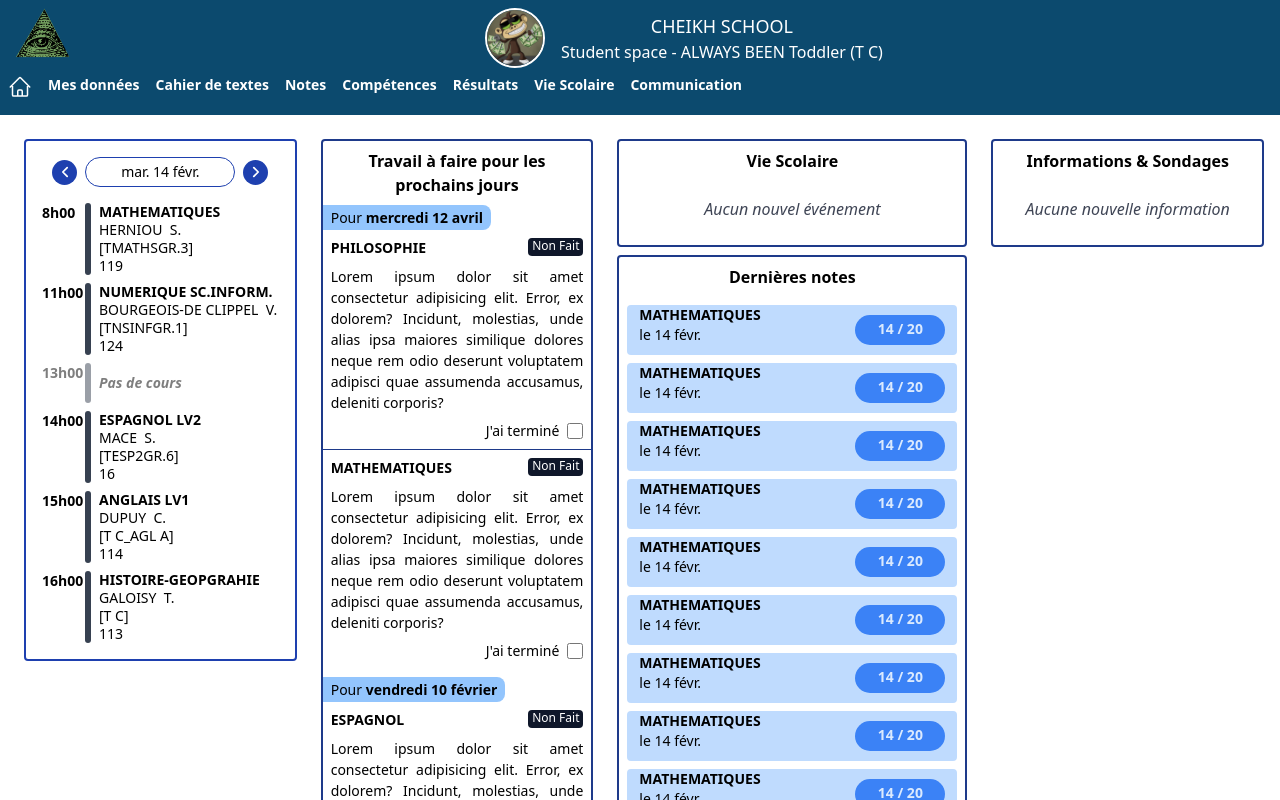
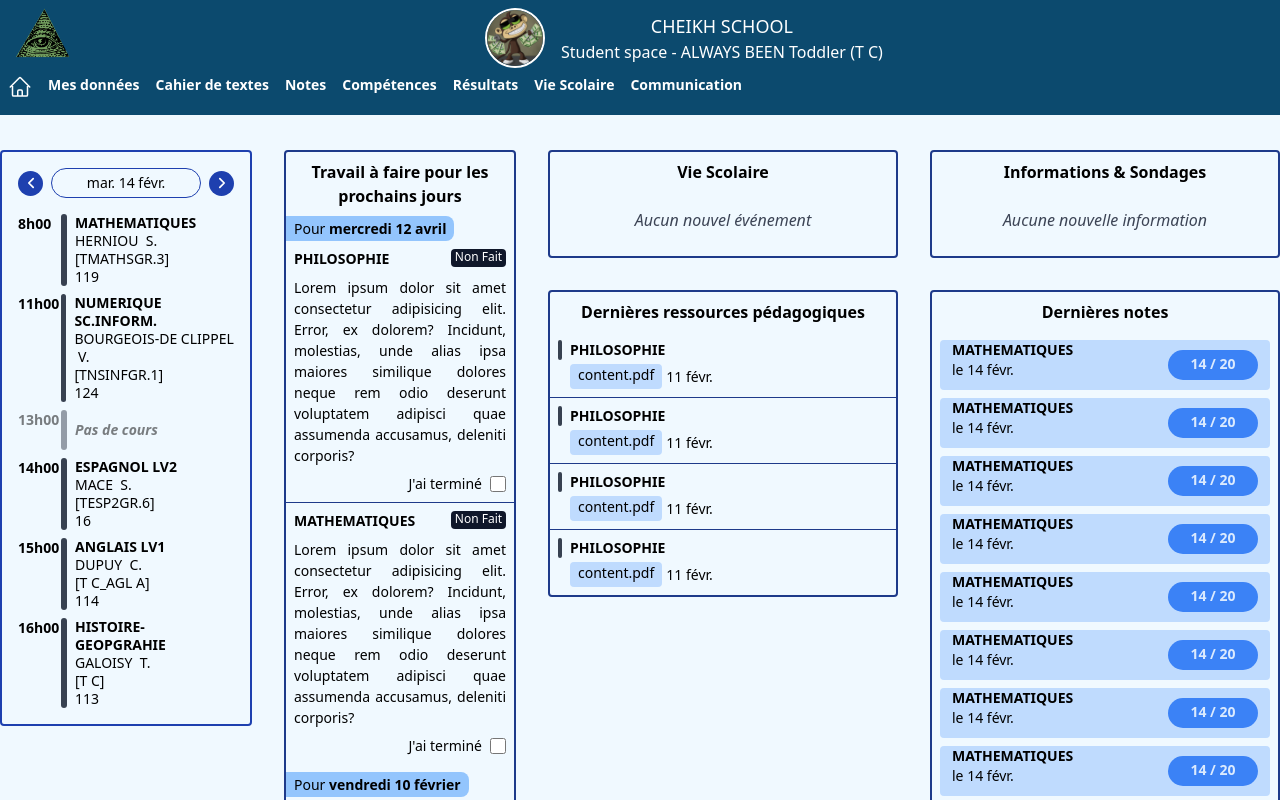
Before and after one commit to RealToddler/MyPronote, a Next.js app: page / in a window 1280 px wide. Shown: the top 800 px of the page. Built offline with nearby package versions, Linux system fonts and the light colour scheme.

Commit message:
homepage css done

```diff
--- a/components/InfosAndPolls.tsx
+++ b/components/InfosAndPolls.tsx
@@ -1,6 +1,7 @@
 const InfosAndPolls = () => {
+  // template
   return (
-      <div className="m-2 w-[350px] h-[108px] rounded border-2 border-blue-900">
+    <div className="w-[350px] h-[108px] rounded border-2 border-blue-900">
       <div className="pt-2 text-base font-semibold text-center ">
         Informations & Sondages
       </div>
@@ -9,6 +10,6 @@ const InfosAndPolls = () => {
       </div>
     </div>
   );
-}
+};
 
 export default InfosAndPolls;
--- a/components/TimeTable.tsx
+++ b/components/TimeTable.tsx
@@ -146,7 +146,7 @@ const TimeTable = () => {
   };
 
   return (
-    <div className="m-2 w-[350px] h-fit rounded border-2 border-blue-800">
+    <div className="w-[350px] h-fit rounded border-2 border-blue-800">
       <div className="w-full flex justify-center p-4 space-x-2 items-center">
         <button
           id="previousDay"
--- a/components/student/Diary.tsx
+++ b/components/student/Diary.tsx
@@ -1,6 +1,6 @@
 /* eslint-disable react/jsx-key */
 import HomeworksCard from "./HomeworksCard";
-import {literalDate} from "utils/date"
+import { literalDate } from "utils/date";
 
 const NextHomeWorksCard = () => {
   const hwContent =
@@ -33,7 +33,7 @@ const NextHomeWorksCard = () => {
   };
 
   return (
-    <div className="m-2 w-[350px] h-fit rounded border-2 border-blue-900">
+    <div className="w-[350px] h-fit rounded border-2 border-blue-900">
       <div className="p-2 text-base font-semibold text-center ">
         Travail à faire pour les prochains jours
       </div>
@@ -42,7 +42,8 @@ const NextHomeWorksCard = () => {
           return (
             <div id={dates.toString()}>
               <div className="bg-blue-300 w-fit h-[25px] flex items-center rounded-r-lg px-2 text-sm">
-                Pour&nbsp;<span className="font-semibold">{literalDate(dates)}</span>
+                Pour&nbsp;
+                <span className="font-semibold">{literalDate(dates)}</span>
               </div>
               <div className="divide-y-[1.5px] divide-blue-900">
                 {sortHomeworks(db, dates, index.toString())}
--- a/components/student/LastGrades.tsx
+++ b/components/student/LastGrades.tsx
@@ -1,10 +1,11 @@
 import GradeCard from "./GradesCard";
 
 const LastGradesCard = () => {
+  // template
   return (
     // should return grades from last 14 days...
     // atm i'll just show last x grades
-    <div className="m-2 w-[350px] rounded border-2 border-blue-900">
+    <div className="w-[350px] rounded border-2 border-blue-900">
       <div className="p-2 text-base font-semibold text-center ">
         Dernières notes
       </div>
--- /dev/null
+++ b/components/student/ResourceCard.tsx
@@ -0,0 +1,24 @@
+import { getDate } from "utils/date";
+
+const ResourceCard = () => {
+  return (
+    <div className="px-2 w-full space-x-3 space-y-1 py-2">
+      <div className="flex space-x-2 h-[20px]">
+        <div className="w-[4px] bg-gray-700 rounded-full" />
+        <div className="font-semibold text-sm self-center">PHILOSOPHIE</div>
+      </div>
+      <div className="w-fit flex items-center text-[14px] space-x-1">
+        <a
+          href="01.png"
+          download
+          className="px-2 h-[25px] rounded bg-blue-200 hover:text-white hover:bg-blue-900"
+        >
+          content.pdf
+        </a>
+        <span>{getDate("11-02-2023")}</span>
+      </div>
+    </div>
+  );
+};
+
+export default ResourceCard;
--- /dev/null
+++ b/components/student/Resources.tsx
@@ -0,0 +1,20 @@
+import ResourceCard from "./ResourceCard";
+
+const Resources = () => {
+  // template
+  return (
+    <div className="w-[350px] rounded border-2 border-blue-900">
+      <div className="p-2 text-base font-semibold text-center ">
+        Dernières ressources pédagogiques
+      </div>
+      <div className="divide-y-[1px] divide-blue-900 items-center">
+        <ResourceCard />
+        <ResourceCard />
+        <ResourceCard />
+        <ResourceCard />
+      </div>
+    </div>
+  );
+};
+
+export default Resources;
--- a/components/student/StudentLife.tsx
+++ b/components/student/StudentLife.tsx
@@ -1,7 +1,7 @@
 const StudentLifeCard = () => {
   // just a template
   return (
-    <div className="m-2 w-[350px] rounded border-2 border-blue-900">
+    <div className="w-[350px] rounded border-2 border-blue-900">
       <div className="pt-2 text-base font-semibold text-center ">
         Vie Scolaire
       </div>
--- a/pages/index.tsx
+++ b/pages/index.tsx
@@ -1,15 +1,17 @@
-import LastGradesCard from "components/student/LastGrades";
+import LastGrades from "components/student/LastGrades";
 import Header from "components/Header";
 import Footer from "components/Footer";
 import StudentHeader from "components/UserHeader";
 import Diary from "components/student/Diary";
 import TimeTable from "components/TimeTable";
-import StudentLifeCard from "components/student/StudentLife";
+import StudentLife from "components/student/StudentLife";
 import InfosAndPolls from "components/InfosAndPolls";
+import Resources from "components/student/Resources";
 
 export default function Home() {
   return (
-    <div className="">
+    <div className="h-screen w-auto bg-sky-50">
+      <div className="fixed">
         <Header
           school="CHEIKH SCHOOL"
           userSpace="Student"
@@ -17,15 +19,20 @@ export default function Home() {
           userImage="toddler pfp.png"
         />
         <StudentHeader />
-      <div className="flex justify-center space-x-4 p-4">
+      </div>
+      <div className="flex justify-center space-x-8 pt-[150px] pb-8">
         <TimeTable />
         <Diary />
-        <div>
-          <StudentLifeCard />
-          <LastGradesCard />
+        <div className="space-y-8">
+          <StudentLife />
+          <Resources />
         </div>
+        <div className="space-y-8">
           <InfosAndPolls />
+          <LastGrades />
         </div>
+      </div>
+      <Footer />
     </div>
   );
 }
```
Lines whose indentation alone changed are shown as unchanged.
